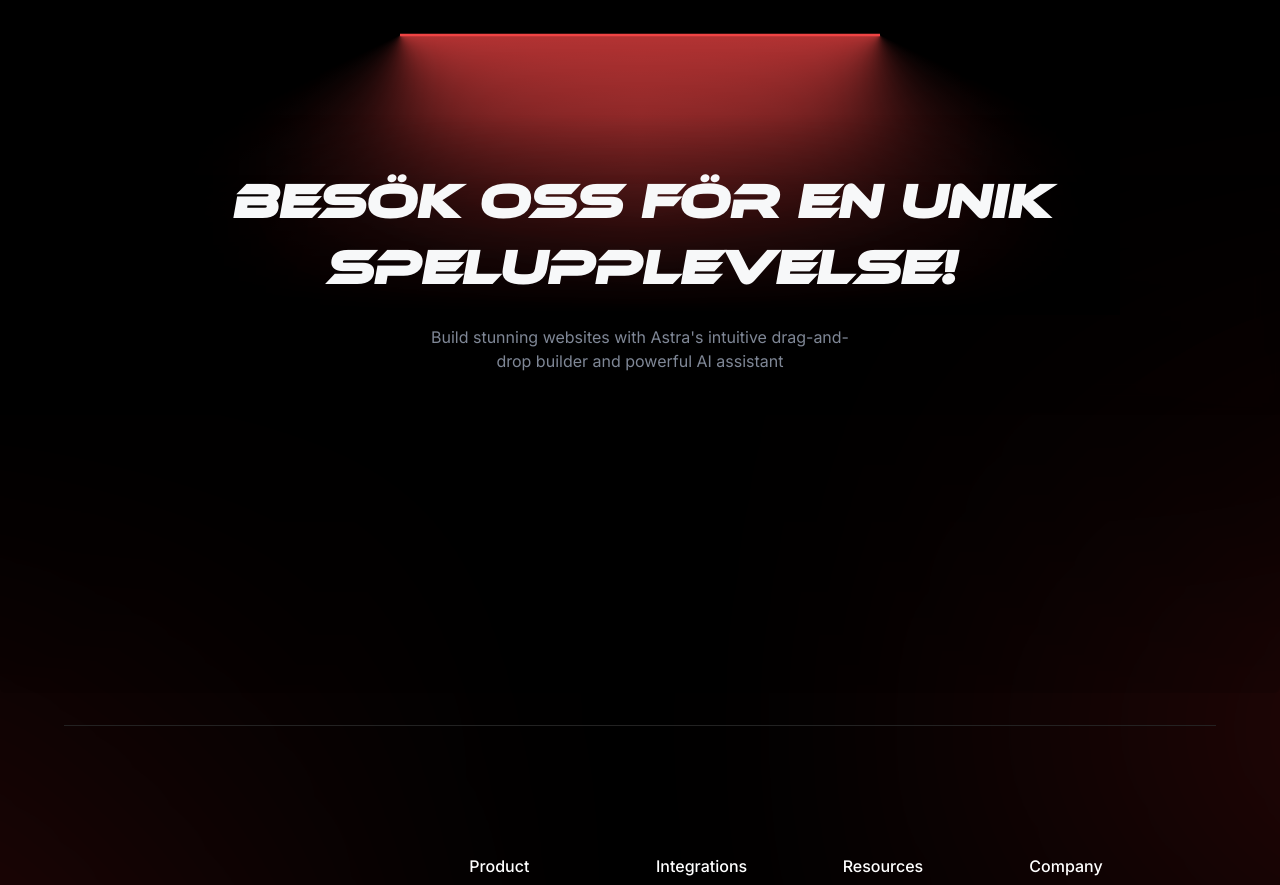
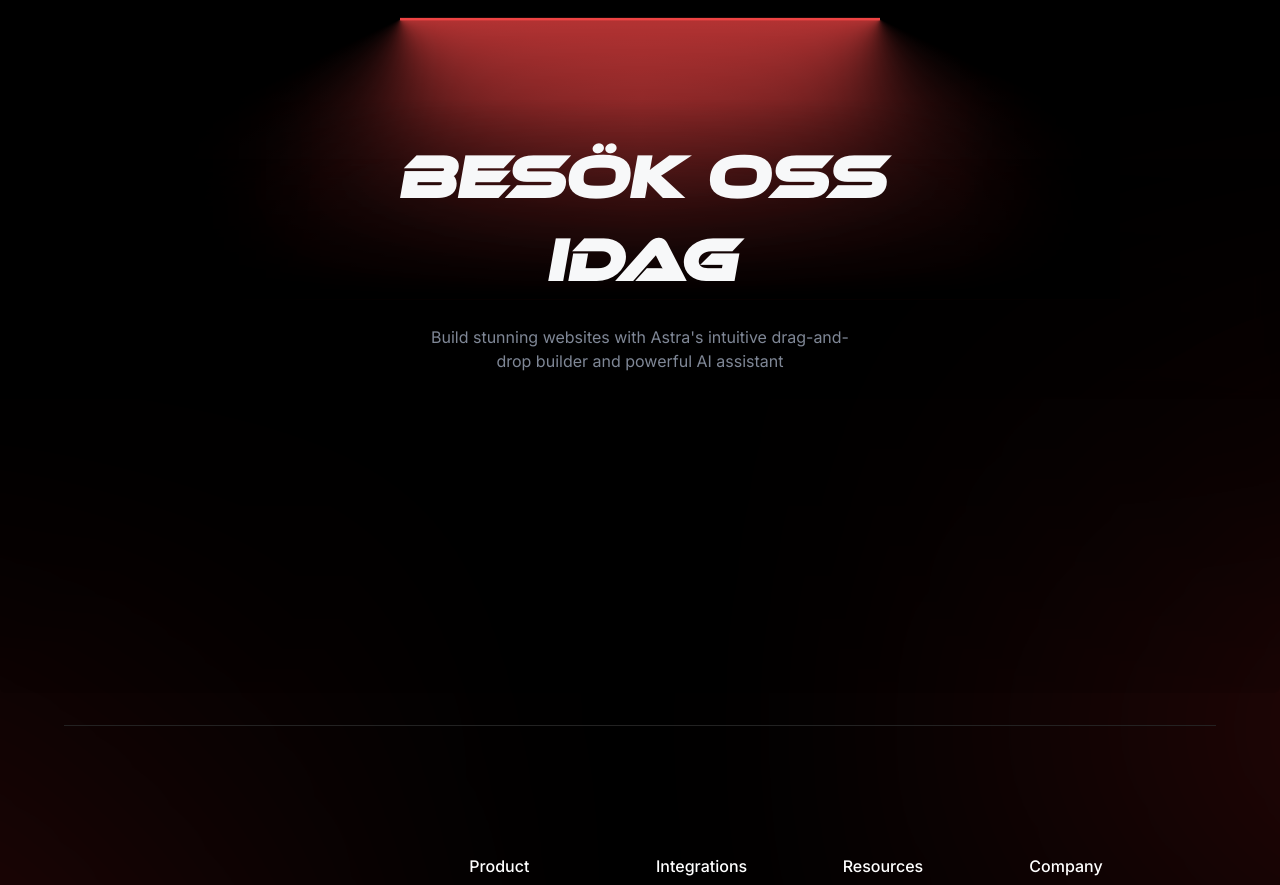
Before and after one commit to momo0327/Xtream, a Next.js app: page / in a window 1280 px wide. Shown: the part 6340-7225 px from the top of the page. Built offline with nearby package versions, Linux system fonts and the light colour scheme.

Commit message:
changed last text

```diff
--- a/src/app/(marketing)/page.tsx
+++ b/src/app/(marketing)/page.tsx
@@ -138,10 +138,10 @@ const HomePage = () => {
                 <Container>
                     <LampContainer>
                         <div className="flex flex-col items-center justify-center relative w-full text-center">
-                            <h2 className="text-4xl lg:text-4xl xl:text-5xl lg:!leading-snug font-semibold mt-8"
+                            <h2 className="text-4xl lg:text-4xl xl:text-6xl lg:!leading-snug font-semibold mt-8"
                               style={{ fontFamily: 'ethocentric' }}
                             >
-                              Besök oss för en unik <br />  spelupplevelse!
+                              Besök oss  <br />  Idag
                             </h2>
                             <p className="text-muted-foreground mt-6 max-w-md mx-auto">
                                 Build stunning websites with Astra&apos;s intuitive drag-and-drop builder and powerful AI assistant
```
